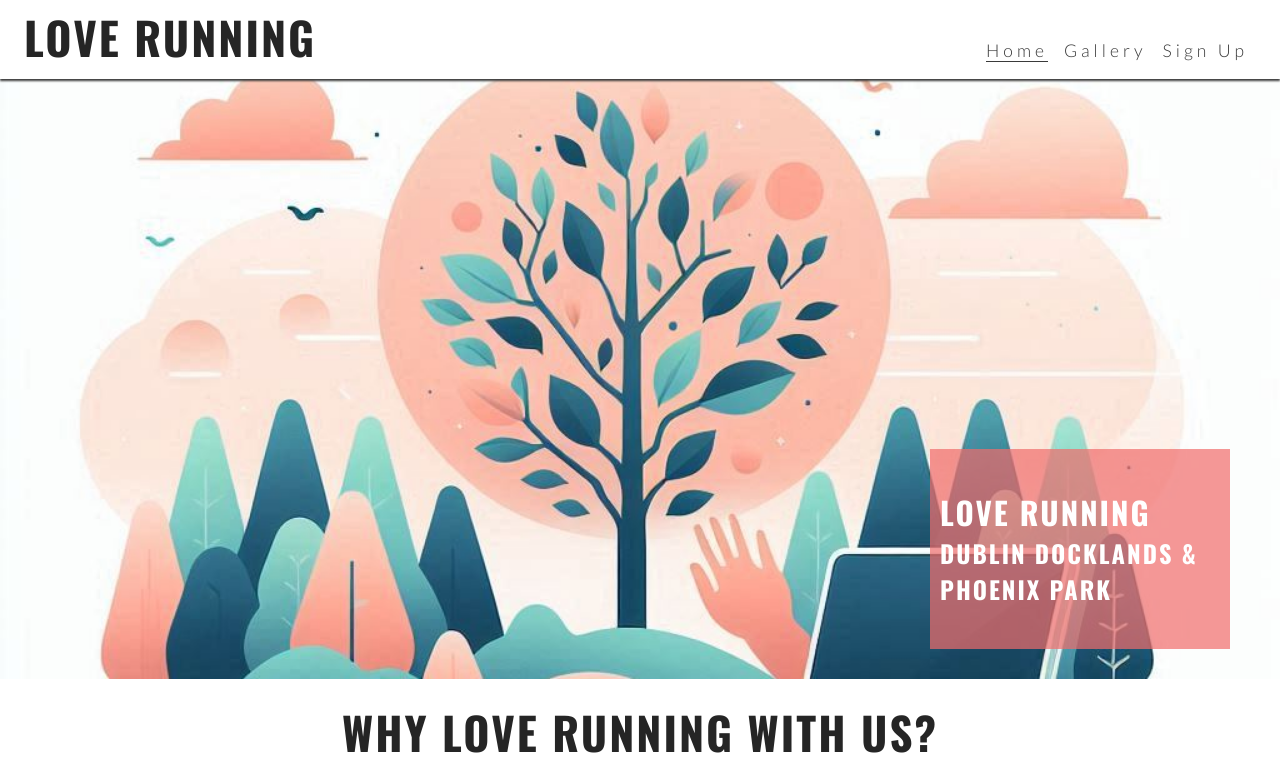
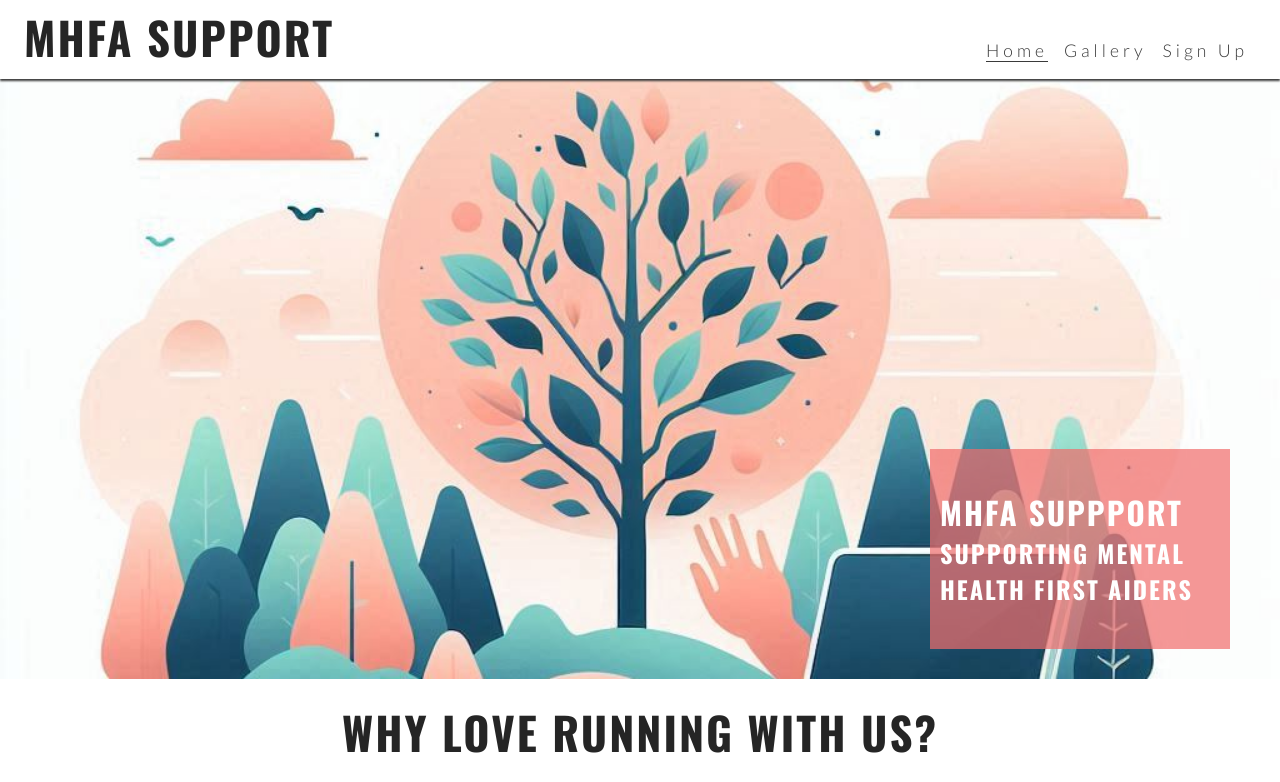
Before and after one commit to JeremyGreig/CI_Project_1_JG, a plain HTML site: page index.html in a window 1280 px wide. Shown: the top 782 px of the page. Drawn offline with nearby package versions, Linux system fonts and the light colour scheme.

Commit message:
Adjusted README to include new focus of site on MHFA

```diff
--- a/index.html
+++ b/index.html
@@ -23,7 +23,7 @@
     <!-- Header -->
     <header>
         <a href="index.html">
-            <h1 id="logo">Love Running</h1>
+            <h1 id="logo">MHFA Support</h1>
         </a>
         <input type="checkbox" id="nav-toggle" name="nav-toggle">
         <label for="nav-toggle" class="nav-toggle-label">
@@ -43,8 +43,8 @@
         <!-- Hero section -->
         <section id="hero">
             <div id="cover-text">
-                <h2>Love Running</h2>
-                <h3>Dublin Docklands & Phoenix Park</h3>
+                <h2>MHFA Suppport</h2>
+                <h3>Supporting Mental Health First Aiders</h3>
             </div>
         </section>
 
```
Also changed, not shown: 1 other file.
